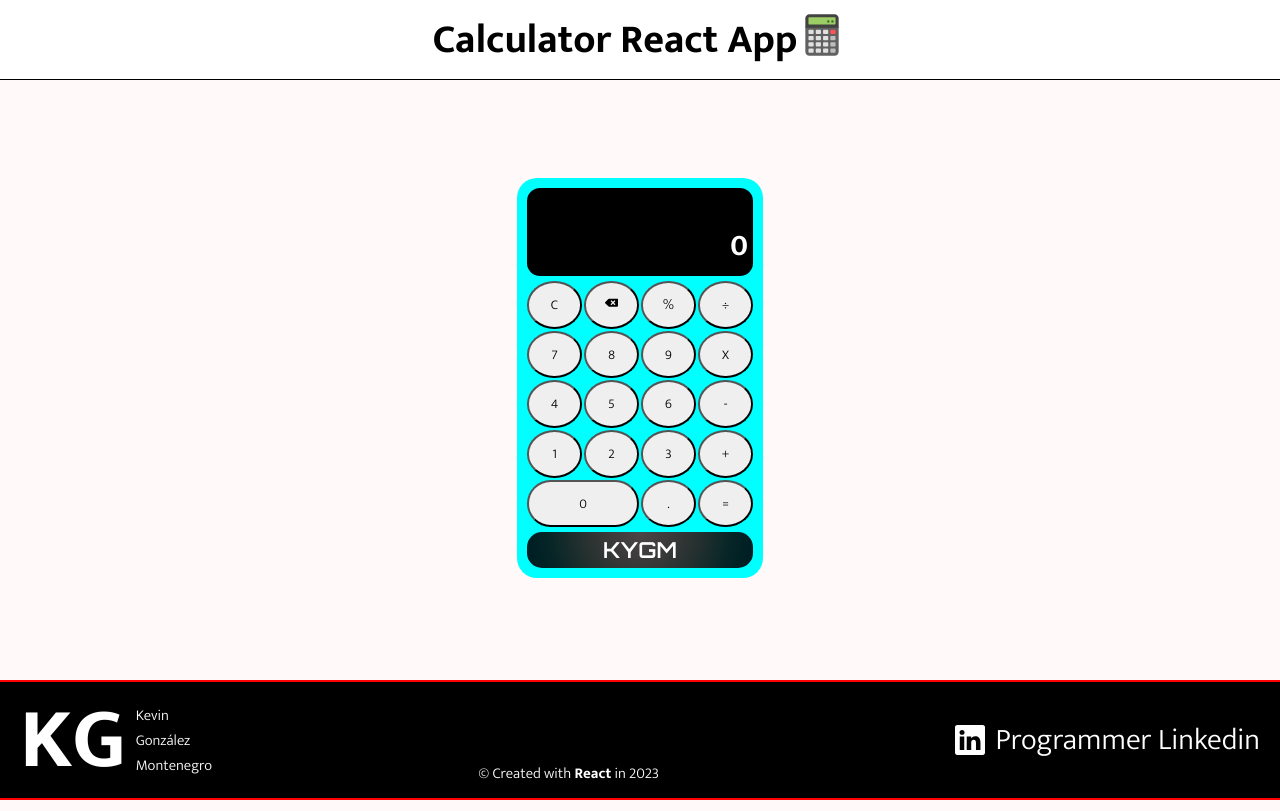
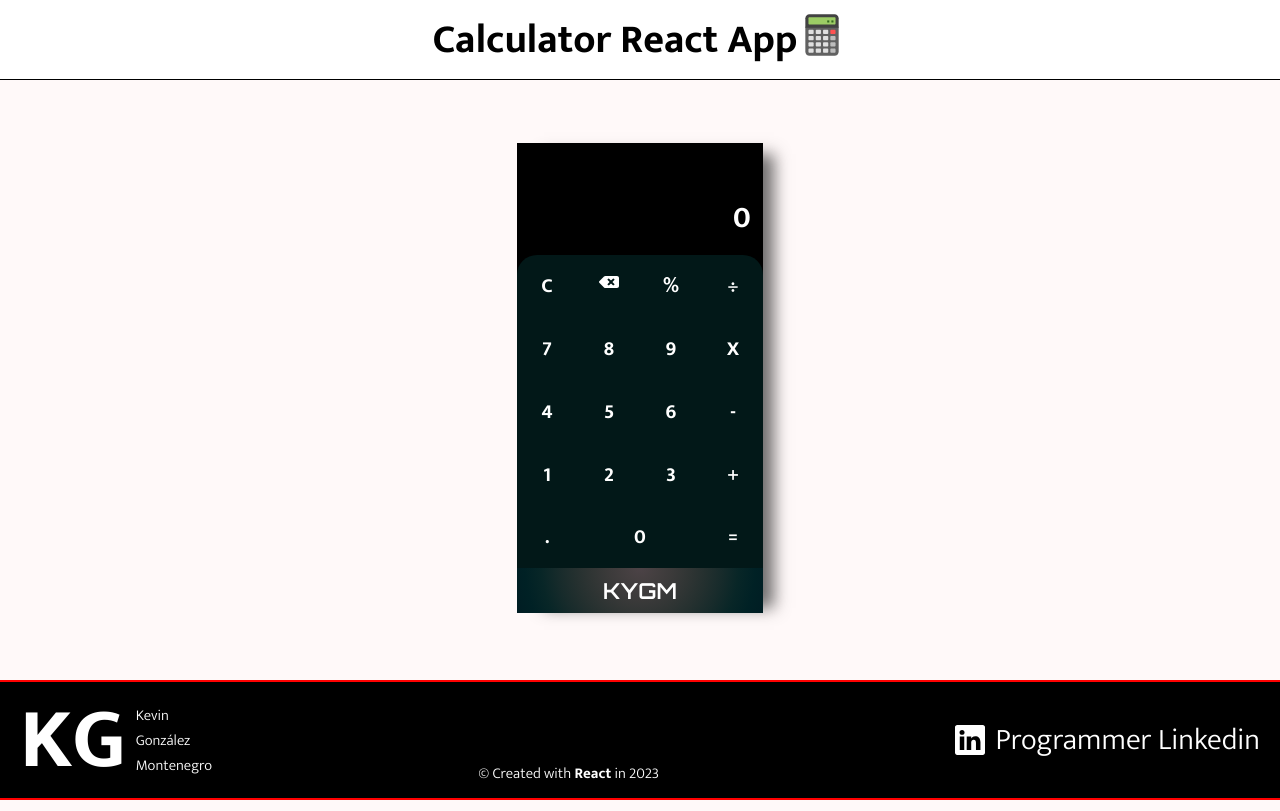
Before and after one commit to KevinYGM/Calculator-app-react, a React (Create React App) app: page / in a window 1280 px wide. Built offline with nearby package versions, Linux system fonts and the light colour scheme; some icons are missing.

Commit message:
second partial calculator design

```diff
--- a/src/App.css
+++ b/src/App.css
@@ -11,25 +11,21 @@
 
 .body-calculator{
   width:246px;
-  height: 400px;
+  height: 470px;
   display: flex;
   flex-direction: column;
   align-items:center;
   justify-content: space-between;
-  background-color: aqua;
-  gap: 5px;
-  padding: 10px;
-  border-radius: 20px;
-
+  background-color: black;
+  color: white;
+  box-shadow: 19px 3px 15px -8px rgba(64, 63, 63, 0.75);
 }
 
 .screen{
-  background-color: black;
-  border-radius: 13px;
   color: white;
   height: 25%;
   width: 100%;
-  padding: 5px;
+  padding: 5%;
   display: flex;
   align-items: flex-end;
   justify-content: flex-end;
@@ -45,10 +41,17 @@
   grid-template-rows: repeat(5, 1fr);
   height: 70%;
   gap: 2px;
+  background-color: rgb(2, 24, 24);
+  border-radius: 20px 20px 0 0;
 }
 
 button{
   border-radius: 50%;
+  background-color: transparent;
+  border: none;
+  color: white;
+  font-size: 20px;
+  font-weight: bold;
 }
 
 .button-zero{
@@ -59,7 +62,6 @@ button{
 .brand{
   grid-column: span 4;
   background-image: radial-gradient(circle at 50% -3.03%, #4d4347 0, #443f40 12.5%, #3b3a3a 25%, #303534 37.5%, #24302f 50%, #172b2b 62.5%, #082627 75%, #002125 87.5%, #001d23 100%);
-  border-radius: 1.5rem;
   font-family: 'Orbitron', sans-serif;
   color: rgb(255, 255, 255);
   display: flex;
--- a/src/App.jsx
+++ b/src/App.jsx
@@ -28,8 +28,8 @@ function App() {
             <button className="button-two">2</button>
             <button className="button-three">3</button>
             <button className="button-addition">+</button>
+            <button className="button-decimal">.</button>
             <button className="button-zero">0</button>
-            <button className="button-decimal">.</button>
             <button className="button-result">=</button>
           </div>
           <div className="brand">KYGM</div>
```
